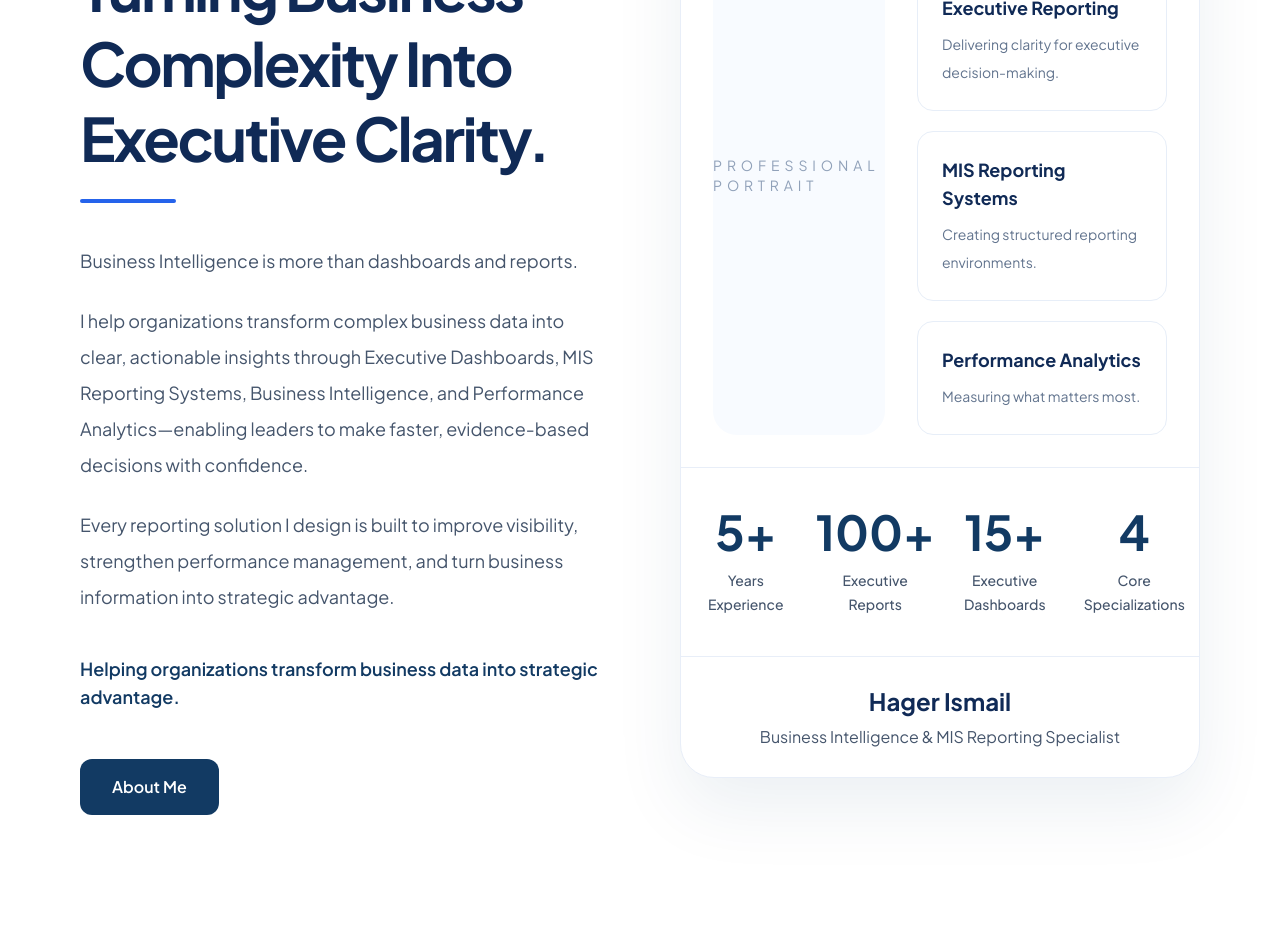
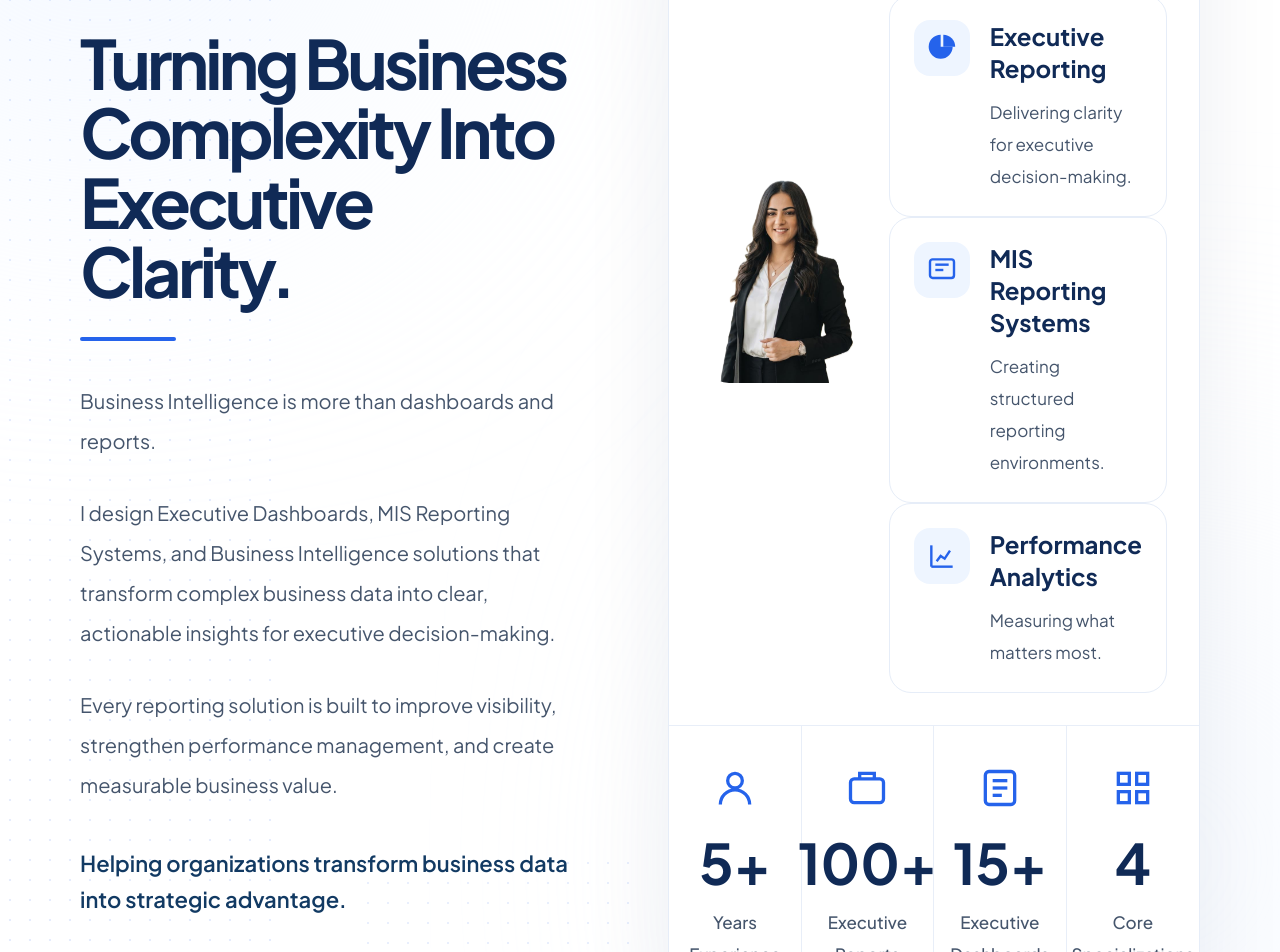
Before and after one commit to hagerismail487-dev/executive-portfolio-system, a Next.js app: page / in a window 1280 px wide. Shown: the part 1300-2252 px from the top of the page. Built offline with nearby package versions, Linux system fonts and the light colour scheme.

Commit message:
Describe your changes

```diff
--- a/src/components/sections/about-preview/AboutPreview.tsx
+++ b/src/components/sections/about-preview/AboutPreview.tsx
@@ -1,5 +1,4 @@
 import Image from "next/image";
-import Link from "next/link";
 
 import Container from "@/components/ui/Container";
 import ExecutiveButton from "@/components/ui/ExecutiveButton";
@@ -10,158 +9,516 @@ export default function AboutPreview() {
   return (
     <section
       id="about"
-      className="relative overflow-hidden bg-white py-24 lg:py-32"
+      className="relative overflow-hidden bg-white py-28"
     >
+      {/* ================================= */}
+      {/* Background Decoration */}
+      {/* ================================= */}
+
+      <div className="pointer-events-none absolute inset-0 overflow-hidden">
+
+        {/* Glow */}
+
+        <div className="absolute -left-40 top-0 h-[520px] w-[520px] rounded-full bg-[#EEF5FF] blur-[170px]" />
+
+        <div className="absolute -right-40 bottom-0 h-[560px] w-[560px] rounded-full bg-[#F5F9FF] blur-[180px]" />
+
+        {/* Dots */}
+
+        <div
+          className="
+            absolute
+            left-0
+            top-0
+            h-full
+            w-72
+            opacity-[0.12]
+            [background-image:radial-gradient(#2563EB_1.4px,transparent_1.4px)]
+            [background-size:20px_20px]
+          "
+        />
+
+        <div
+          className="
+            absolute
+            bottom-0
+            left-[28%]
+            h-72
+            w-72
+            opacity-[0.10]
+            [background-image:radial-gradient(#2563EB_1.4px,transparent_1.4px)]
+            [background-size:20px_20px]
+          "
+        />
+
+      </div>
+
       <Container>
-        <div className="grid items-center gap-20 lg:grid-cols-2">
-          {/* =============================== */}
-          {/* Left Side */}
-          {/* =============================== */}
+
+        <div className="relative z-10 grid items-center gap-24 xl:grid-cols-[1fr_1.08fr]">
+
+          {/* ================================================= */}
+          {/* LEFT */}
+          {/* ================================================= */}
 
           <div>
-            {/* Label */}
 
-            <div className="flex items-center gap-4">
-              <div className="h-10 w-1 rounded-full bg-[#2563EB]" />
+            {/* ABOUT */}
 
-              <span className="text-sm font-bold uppercase tracking-[0.35em] text-[#2563EB]">
+            <div className="flex items-center gap-5">
+
+              <div className="h-11 w-[4px] rounded-full bg-[#2563EB]" />
+
+              <span className="text-sm font-bold uppercase tracking-[0.38em] text-[#2563EB]">
+
                 {data.hero.label}
+
               </span>
+
             </div>
 
             {/* Quote */}
 
-            <blockquote className="mt-8 border-l-4 border-[#E5EEFF] pl-6">
-              <p className="text-lg italic leading-8 text-slate-600">
+            <blockquote className="mt-10 border-l-[3px] border-[#DDE8FB] pl-7">
+
+              <p className="max-w-xl text-[23px] italic leading-[42px] text-slate-600">
+
                 "{data.quote.text}"
+
               </p>
 
-              <footer className="mt-3 font-semibold text-[#123A63]">
+              <footer className="mt-5 text-lg font-semibold text-[#102A56]">
+
                 — {data.quote.author}
+
               </footer>
+
             </blockquote>
 
-            {/* Headline */}
+            {/* Heading */}
 
-            <h2 className="mt-10 text-5xl font-bold leading-tight tracking-[-0.04em] text-[#102A56] lg:text-6xl">
+            <h2
+              className="
+                mt-12
+                max-w-2xl
+                text-[68px]
+                font-bold
+                leading-[1.02]
+                tracking-[-0.055em]
+                text-[#102A56]
+              "
+            >
               {data.hero.headline}
             </h2>
 
-            <div className="mt-6 h-1 w-24 rounded-full bg-[#2563EB]" />
+            {/* Blue Line */}
+
+            <div className="mt-8 h-[4px] w-24 rounded-full bg-[#2563EB]" />
 
             {/* Story */}
 
-            <div className="mt-10 space-y-6">
+            <div className="mt-10 space-y-8">
+
               {data.hero.story.map((paragraph) => (
+
                 <p
                   key={paragraph}
-                  className="text-lg leading-9 text-slate-600"
+                  className="
+                    max-w-xl
+                    text-[20px]
+                    leading-10
+                    text-slate-600
+                  "
                 >
                   {paragraph}
                 </p>
+
               ))}
+
             </div>
 
             {/* Closing */}
 
-            <p className="mt-10 text-lg font-semibold text-[#123A63]">
+            <p
+              className="
+                mt-10
+                max-w-xl
+                text-[22px]
+                font-semibold
+                leading-9
+                text-[#123A63]
+              "
+            >
               {data.hero.closingLine}
             </p>
 
-            {/* CTA */}
+            {/* Button */}
 
-            <div className="mt-12">
+            <div className="mt-14">
+
               <ExecutiveButton href={data.cta.href}>
+
                 {data.cta.text}
+
               </ExecutiveButton>
-            </div>
+
             </div>
 
-          {/* =============================== */}
-          {/* Right Side */}
-          {/* =============================== */}
+          </div>
 
-          <div className="overflow-hidden rounded-[34px] border border-[#E8EEF8] bg-white shadow-[0_30px_70px_rgba(18,58,99,0.08)]">
+          {/* ================================================= */}
+          {/* RIGHT CARD */}
+          {/* ================================================= */}
 
-            {/* Photo + Cards */}
+          <div
+            className="
+              overflow-hidden
+              rounded-[34px]
+              border
+              border-[#E6EDF8]
+              bg-white
+              shadow-[0_35px_90px_rgba(16,42,86,0.08)]
+            "
+          >
 
-            <div className="grid gap-8 p-8 lg:grid-cols-[1fr_250px]">
+            {/* ================================ */}
+            {/* Portrait + Executive Cards */}
+            {/* ================================ */}
+
+            <div
+              className="
+                grid
+                gap-8
+                p-8
+                lg:grid-cols-[1.42fr_0.88fr]
+              "
+            >
 
               {/* Portrait */}
 
-              <div className="relative flex items-end justify-center rounded-3xl bg-[#F8FBFF]">
+              <div
+                className="
+                  relative
+                  h-[610px]
+                  overflow-hidden
+                  rounded-[28px]
+                "
+              >
 
-                {/* Replace later */}
-
-                <div className="flex h-[520px] w-full items-center justify-center">
-                  <span className="text-sm uppercase tracking-[0.35em] text-slate-400">
-                    Professional Portrait
-                  </span>
-                </div>
-
-                {/*
                 <Image
-                  src="/images/about/hager.png"
+                  src="/images/about/hager-ismail-portrait.v2.png"
                   alt="Hager Ismail"
                   fill
-                  className="object-contain"
+                  priority
+                  className="
+                    object-contain
+                    object-bottom
+                    scale-[1.32]
+                    transition-transform
+                    duration-500
+                    hover:scale-[1.35]
+                  "
                 />
-                */}
+
               </div>
 
               {/* Executive Cards */}
 
-              <div className="space-y-5">
-                {data.executiveCards.map((card) => (
+              <div className="flex flex-col justify-between">
+{data.executiveCards.map((card, index) => (
   <div
     key={card.title}
-                    className="rounded-2xl border border-[#E7EEF8] bg-white p-6"
+    className="
+      rounded-[22px]
+      border
+      border-[#E6EDF8]
+      bg-white
+      px-6
+      py-6
+      transition-all
+      duration-300
+      hover:-translate-y-1
+      hover:border-[#D6E5FB]
+      hover:shadow-[0_18px_45px_rgba(18,58,99,0.08)]
+    "
   >
-                    <h3 className="text-lg font-bold text-[#102A56]">
+    <div className="flex items-start gap-5">
+
+      {/* ================= Icon ================= */}
+
+      <div
+        className="
+          flex
+          h-14
+          w-14
+          shrink-0
+          items-center
+          justify-center
+          rounded-2xl
+          bg-[#EEF5FF]
+          text-[#2563EB]
+        "
+      >
+
+        {index === 0 && (
+          <svg
+            xmlns="http://www.w3.org/2000/svg"
+            viewBox="0 0 24 24"
+            fill="none"
+            stroke="currentColor"
+            strokeWidth="1.8"
+            className="h-8 w-8"
+          >
+            <path d="M4 19h16" />
+            <path d="M7 16V9" />
+            <path d="M12 16V5" />
+            <path d="M17 16v-3" />
+            <path d="M20 8l-3-3-3 3" />
+          </svg>
+        )}
+
+        {index === 1 && (
+          <svg
+            xmlns="http://www.w3.org/2000/svg"
+            viewBox="0 0 24 24"
+            fill="currentColor"
+            className="h-8 w-8"
+          >
+            <path d="M11 2a9 9 0 109 9h-9z" />
+            <path d="M13 2.1V11h8.9A9 9 0 0013 2.1z" />
+          </svg>
+        )}
+
+        {index === 2 && (
+          <svg
+            xmlns="http://www.w3.org/2000/svg"
+            fill="none"
+            viewBox="0 0 24 24"
+            stroke="currentColor"
+            strokeWidth="1.8"
+            className="h-8 w-8"
+          >
+            <rect
+              x="3"
+              y="4"
+              width="18"
+              height="14"
+              rx="2"
+            />
+
+            <path d="M7 8h10" />
+
+            <path d="M7 12h6" />
+          </svg>
+        )}
+
+        {index === 3 && (
+          <svg
+            xmlns="http://www.w3.org/2000/svg"
+            fill="none"
+            viewBox="0 0 24 24"
+            stroke="currentColor"
+            strokeWidth="1.8"
+            className="h-8 w-8"
+          >
+            <path d="M4 20V4" />
+            <path d="M4 20h16" />
+            <path d="M8 16l3-4 3 2 4-6" />
+          </svg>
+        )}
+
+      </div>
+
+      {/* ================= Content ================= */}
+
+      <div>
+
+        <h3
+          className="
+            text-[24px]
+            font-bold
+            leading-8
+            text-[#102A56]
+          "
+        >
           {card.title}
         </h3>
 
-                    <p className="mt-2 text-sm leading-7 text-slate-500">
+        <p
+          className="
+            mt-3
+            text-[17px]
+            leading-8
+            text-slate-600
+          "
+        >
           {card.description}
         </p>
+
+      </div>
+
+    </div>
+
   </div>
 ))}
-              </div>
+
 </div>
 
+</div>
+
+{/* ======================================== */}
 {/* Statistics */}
+{/* ======================================== */}
 
-            <div className="grid grid-cols-2 border-t border-[#E8EEF8] lg:grid-cols-4">
-              {data.statistics.map((item) => (
+<div
+  className="
+    grid
+    border-t
+    border-[#E8EEF8]
+    lg:grid-cols-4
+  "
+>
+    {data.statistics.map((item, index) => (
   <div
     key={item.label}
-                  className="flex flex-col items-center px-6 py-10 text-center"
+    className={`
+      flex
+      flex-col
+      items-center
+      justify-center
+      px-8
+      py-10
+      text-center
+      ${
+        index !== data.statistics.length - 1
+          ? "border-r border-[#E8EEF8]"
+          : ""
+      }
+    `}
   >
-                  <span className="text-5xl font-bold text-[#123A63]">
+
+    {/* ================= ICON ================= */}
+
+    <div className="mb-6 text-[#2563EB]">
+
+      {index === 0 && (
+        <svg
+          xmlns="http://www.w3.org/2000/svg"
+          fill="none"
+          viewBox="0 0 24 24"
+          stroke="currentColor"
+          strokeWidth="1.8"
+          className="h-11 w-11"
+        >
+          <path d="M12 12a4 4 0 100-8 4 4 0 000 8z" />
+          <path d="M4 21a8 8 0 0116 0" />
+        </svg>
+      )}
+
+      {index === 1 && (
+        <svg
+          xmlns="http://www.w3.org/2000/svg"
+          fill="none"
+          viewBox="0 0 24 24"
+          stroke="currentColor"
+          strokeWidth="1.8"
+          className="h-11 w-11"
+        >
+          <rect
+            x="3"
+            y="7"
+            width="18"
+            height="13"
+            rx="2"
+          />
+          <path d="M8 7V4h8v3" />
+        </svg>
+      )}
+
+      {index === 2 && (
+        <svg
+          xmlns="http://www.w3.org/2000/svg"
+          fill="none"
+          viewBox="0 0 24 24"
+          stroke="currentColor"
+          strokeWidth="1.8"
+          className="h-11 w-11"
+        >
+          <rect
+            x="4"
+            y="3"
+            width="16"
+            height="18"
+            rx="2"
+          />
+          <path d="M8 8h8" />
+          <path d="M8 12h8" />
+          <path d="M8 16h5" />
+        </svg>
+      )}
+
+      {index === 3 && (
+        <svg
+          xmlns="http://www.w3.org/2000/svg"
+          fill="none"
+          viewBox="0 0 24 24"
+          stroke="currentColor"
+          strokeWidth="1.8"
+          className="h-11 w-11"
+        >
+          <rect x="4" y="4" width="6" height="6" />
+          <rect x="14" y="4" width="6" height="6" />
+          <rect x="4" y="14" width="6" height="6" />
+          <rect x="14" y="14" width="6" height="6" />
+        </svg>
+      )}
+
+    </div>
+
+    {/* ================= VALUE ================= */}
+
+    <span
+      className="
+        text-[56px]
+        font-bold
+        leading-none
+        text-[#102A56]
+      "
+    >
       {item.value}
     </span>
 
-                  <span className="mt-3 text-sm font-medium leading-6 text-slate-600">
-                    {item.label}
-                  </span>
-                </div>
+    {/* ================= LABEL ================= */}
+
+    <div
+      className="
+        mt-4
+        text-[17px]
+        font-medium
+        leading-8
+        text-slate-600
+      "
+    >
+      {item.label.split("\n").map((line) => (
+        <div key={line}>{line}</div>
       ))}
     </div>
 
-            {/* Profile */}
+  </div>
+))}
 
-            <div className="border-t border-[#E8EEF8] px-8 py-7 text-center">
-              <h3 className="text-2xl font-bold text-[#102A56]">
-                {data.profile.name}
-              </h3>
+</div>
 
-              <p className="mt-2 text-base text-slate-600">
-                {data.profile.title}
-              </p>
+{/* End Right Card */}
+
 </div>
+
+{/* End Grid */}
+
 </div>
-        </div>
+
 </Container>
+
 </section>
 );
 }
--- a/src/components/sections/about-preview/data.ts
+++ b/src/components/sections/about-preview/data.ts
@@ -13,9 +13,9 @@ const data = {
     story: [
       "Business Intelligence is more than dashboards and reports.",
 
-      "I help organizations transform complex business data into clear, actionable insights through Executive Dashboards, MIS Reporting Systems, Business Intelligence, and Performance Analytics—enabling leaders to make faster, evidence-based decisions with confidence.",
+      "I design Executive Dashboards, MIS Reporting Systems, and Business Intelligence solutions that transform complex business data into clear, actionable insights for executive decision-making.",
 
-      "Every reporting solution I design is built to improve visibility, strengthen performance management, and turn business information into strategic advantage.",
+      "Every reporting solution is built to improve visibility, strengthen performance management, and create measurable business value.",
     ],
 
     closingLine:
@@ -27,7 +27,7 @@ const data = {
       title: "Business Intelligence",
 
       description:
-        "Transforming business data into strategic insights.",
+        "Transforming business data into decisions.",
     },
 
     {
@@ -56,34 +56,27 @@ const data = {
     {
       value: "5+",
 
-      label: "Years Experience",
+      label: "Years\nExperience",
     },
 
     {
       value: "100+",
 
-      label: "Executive Reports",
+      label: "Executive\nReports",
     },
 
     {
       value: "15+",
 
-      label: "Executive Dashboards",
+      label: "Executive\nDashboards",
     },
 
     {
       value: "4",
 
-      label: "Core Specializations",
+      label: "Core\nSpecializations",
     },
   ],
-
-  profile: {
-    name: "Hager Ismail",
-
-    title:
-      "Business Intelligence & MIS Reporting Specialist",
-  },
 
   cta: {
     text: "About Me",
```
Also changed, not shown: public/images/about/hager-ismail-portrait.v2.png (added). Lines whose indentation alone changed are shown as unchanged.
